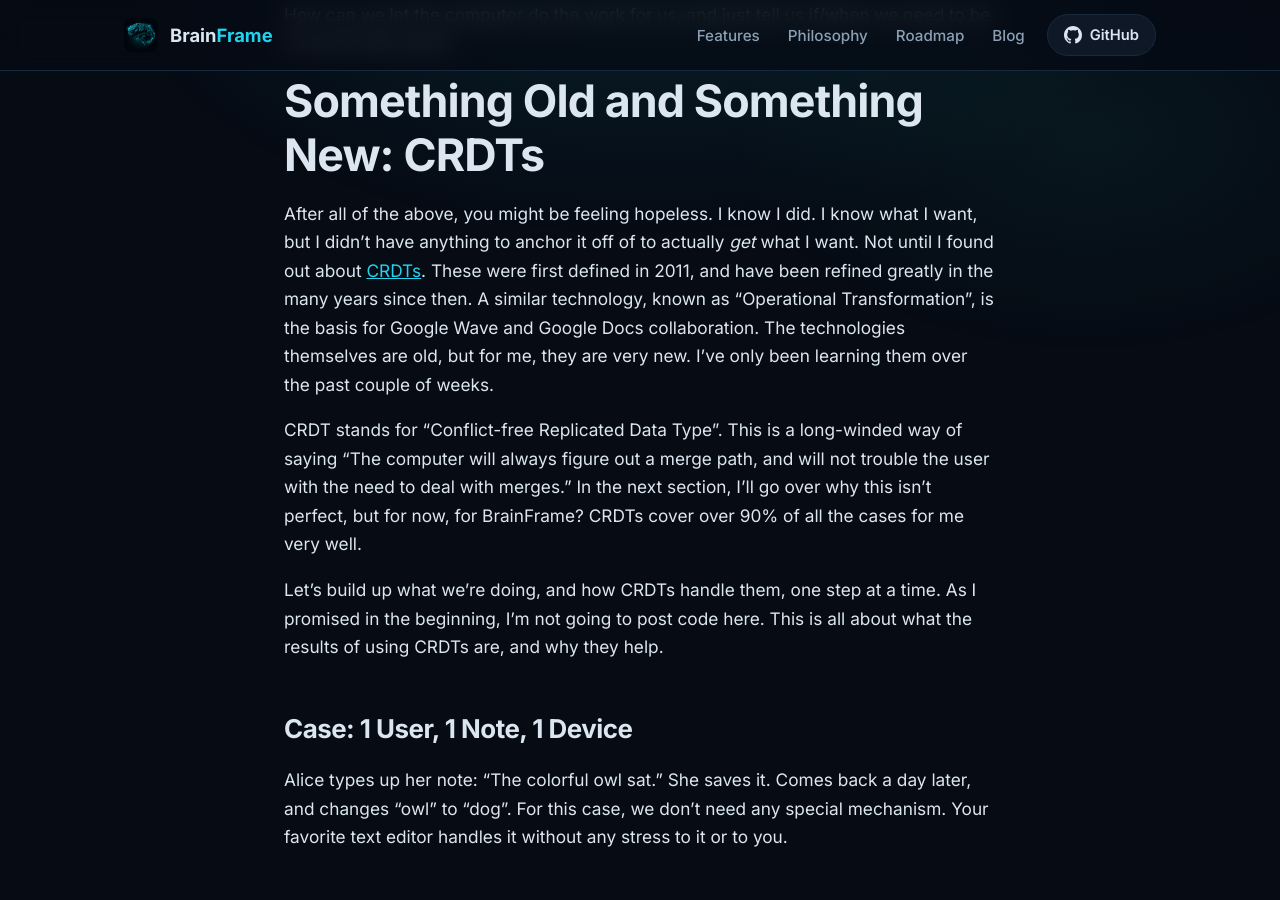
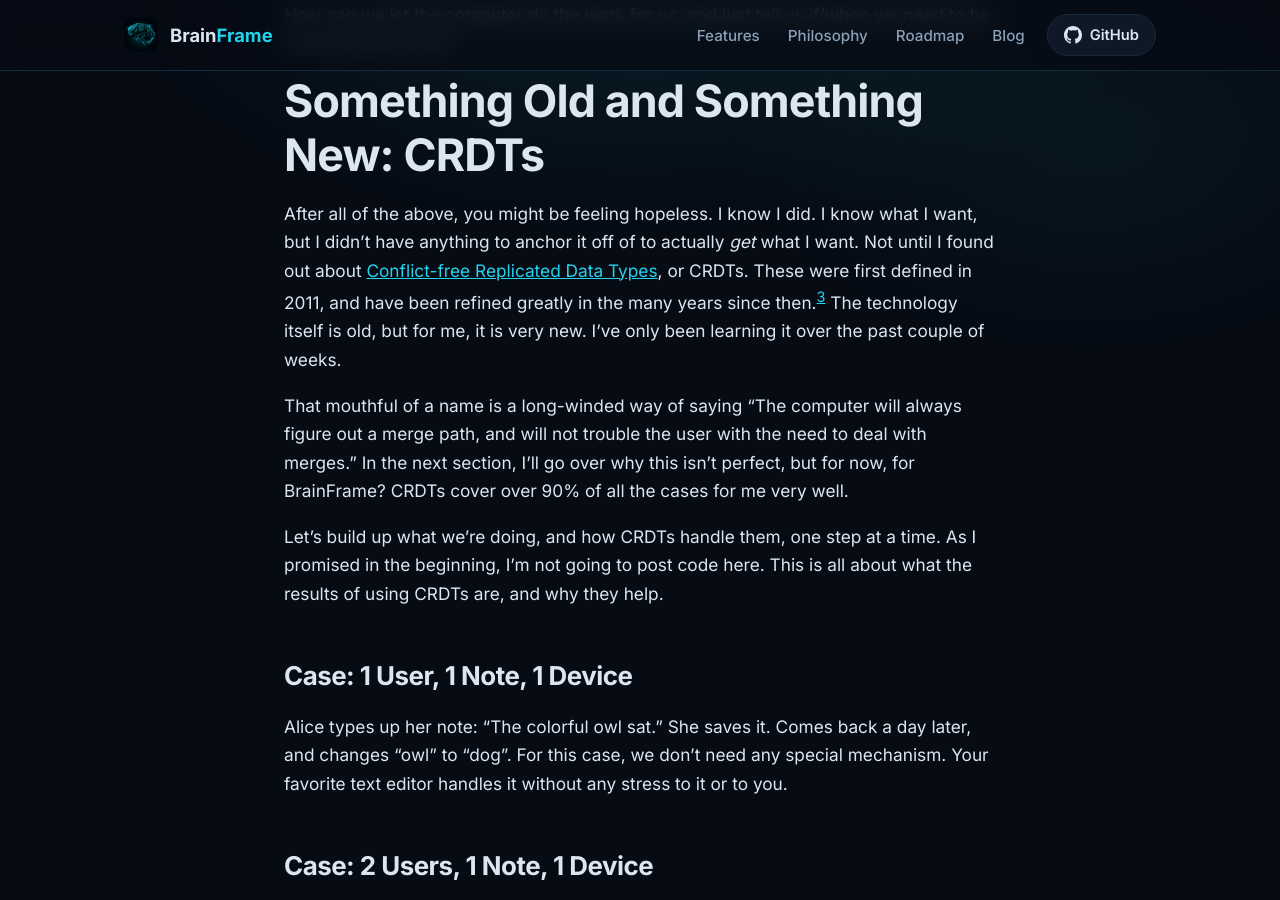
Before and after one commit to BrainFrameTech/www.brainframe.tech, a Jekyll site: the page built from docs/_posts/2026-07-26-when-edits-collide.md, in a window 1280 px wide and 900 px high, scrolled down 4336 px. Built offline with Jekyll 4.4.1, drawn with Linux system fonts in a browser that asks for light colours; some of the changed text lies outside the part shown.

Commit message:
Expand CRDT on first use and move Operational Transformation to a footnote (#9)
- Spell out "Conflict-free Replicated Data Types (CRDTs)" at first use instead
  of introducing the acronym before defining it (reader feedback).
- Move the Operational Transformation aside out of the main paragraph and into a
  footnote, removing an ambiguous second "mouthful of a name" from the prose.
- Tidy the footnote: single Google Docs mention, "first defined in 1989"
  (not "production"), consistent naming, and a grammar fix.

Co-authored-by: Claude Opus 4.8 <noreply@anthropic.com>

```diff
--- a/docs/_posts/2026-07-26-when-edits-collide.md
+++ b/docs/_posts/2026-07-26-when-edits-collide.md
@@ -172,19 +172,17 @@ to be involved afterwards?
 
 After all of the above, you might be feeling hopeless. I know I did. I know what
 I want, but I didn't have anything to anchor it off of to actually *get* what I
-want. Not until I found out about
-[CRDTs](https://en.wikipedia.org/wiki/Conflict-free_replicated_data_type). These
-were first defined in 2011, and have been refined greatly in the many years
-since then. A similar technology, known as "Operational Transformation", is the
-basis for Google Wave and Google Docs collaboration. The technologies themselves
-are old, but for me, they are very new. I've only been learning them over the
-past couple of weeks.
+want. Not until I found out about [Conflict-free Replicated Data
+Types](https://en.wikipedia.org/wiki/Conflict-free_replicated_data_type), or
+CRDTs. These were first defined in 2011, and have been refined greatly in the
+many years since then.[^operational-transform] The technology itself is old, but
+for me, it is very new. I've only been learning it over the past couple of
+weeks.
 
-CRDT stands for "Conflict-free Replicated Data Type". This is a long-winded way
-of saying "The computer will always figure out a merge path, and will not
-trouble the user with the need to deal with merges." In the next section, I'll
-go over why this isn't perfect, but for now, for BrainFrame? CRDTs cover over
-90% of all the cases for me very well.
+That mouthful of a name is a long-winded way of saying "The computer will always
+figure out a merge path, and will not trouble the user with the need to deal
+with merges." In the next section, I'll go over why this isn't perfect, but for
+now, for BrainFrame? CRDTs cover over 90% of all the cases for me very well.
 
 Let's build up what we're doing, and how CRDTs handle them, one step at a time.
 As I promised in the beginning, I'm not going to post code here. This is all
@@ -418,6 +416,12 @@ on Mastodon as [@pedersen@c.im](https://c.im/@pedersen). I look forward to it!
 * [Fugue](https://mattweidner.com/2022/10/21/basic-list-crdt.html)
 * [git](https://git-scm.com/)
 * [GitHub](https://github.com/)
+* [Operational
+  Transformation](https://en.wikipedia.org/wiki/Operational_transformation) - An
+  alternative technique that could have been used to replace CRDTs, but was not
+  chosen.
+* [Google Docs](https://en.wikipedia.org/wiki/Google_Docs) - One of the most
+  famous products that *does* use Operational Transformation.
 
 # Footnotes
 
@@ -435,3 +439,12 @@ on Mastodon as [@pedersen@c.im](https://c.im/@pedersen). I look forward to it!
     [CTSS](https://en.wikipedia.org/wiki/Timeline_of_operating_systems#1960s)
     (released in 1961), it's safe to assume the first conflicts were being felt
     by users around the same time.
+
+[^operational-transform]: A similar technology known as "[Operational
+    Transformation](https://en.wikipedia.org/wiki/Operational_transformation)"
+    takes a different approach. First defined in 1989, it was later adopted for
+    use in [Google Docs](https://en.wikipedia.org/wiki/Google_Docs). While there
+    is no actual *requirement* for using a central server to be successful with
+    Operational Transformation, the complexity involved in getting it right
+    (especially when CRDTs are much easier) makes this option a non-starter for
+    BrainFrame.
```
